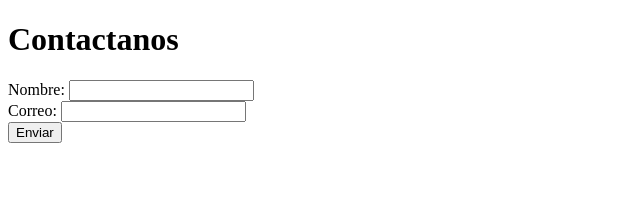
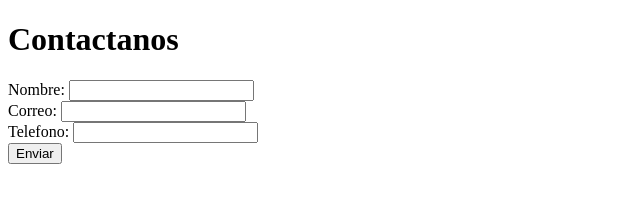
Before and after one commit to LMonica144/Proyecto, a plain HTML site: page contacto.html in a window 1280 px wide. Shown: the whole page, without its empty margins (0-640 px from the left). Drawn offline with Linux system fonts and the light colour scheme.

Commit message:
Se agrega telefono al contacto

```diff
--- a/contacto.html
+++ b/contacto.html
@@ -13,6 +13,8 @@
         <br>
         Correo: <input type="email" id="correo" name="correo">
         <br>
+        Telefono: <input type="tel" id="telefono" name="telefono">
+        <br>
         <button id="enviar" name="enviar">Enviar</button>
     </form>
 
```
